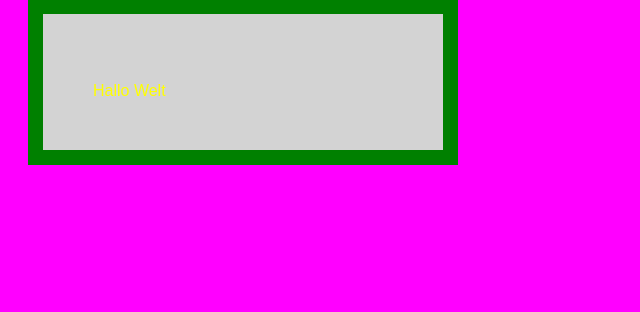
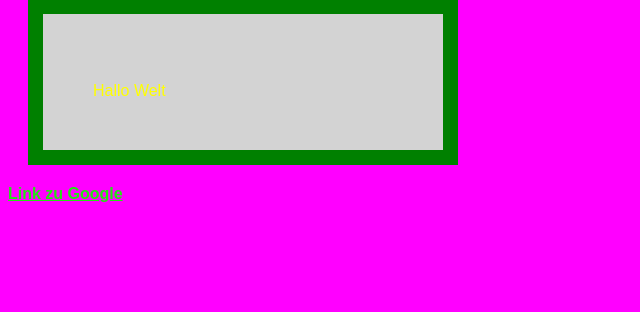
Before and after one commit to ReaNaegeli/begabtenfoerderung-rea, a PHP site: page / in a window 1280 px wide. Shown: the part 81-393 px from the top of the page, without its empty margins (0-640 px from the left). Run offline with PHP 8.4, Linux system fonts and the light colour scheme.

Commit message:
Task 28, Teilaufgabe d

```diff
--- a/css/index.php
+++ b/css/index.php
@@ -24,5 +24,8 @@
   Hallo Welt
   <br>
 </div>
+
+<p><b><a href="www.google.com" target="_blank">Link zu Google</a></b></p>
+
     </body>
 </html>
--- a/css/style/style.css
+++ b/css/style/style.css
@@ -20,3 +20,8 @@ div {
   padding: 50px;
   margin: 20px;
 }
+
+
+a {
+  color: rgb(36, 228, 19);
+}
```
